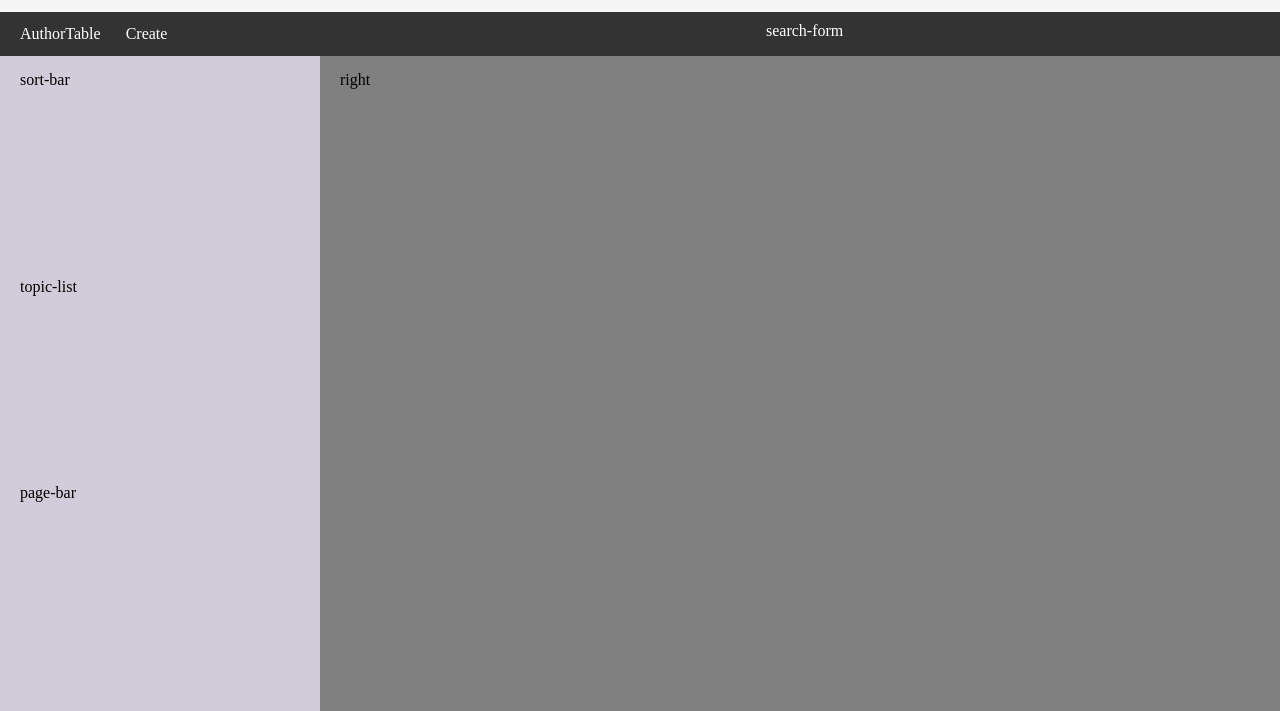
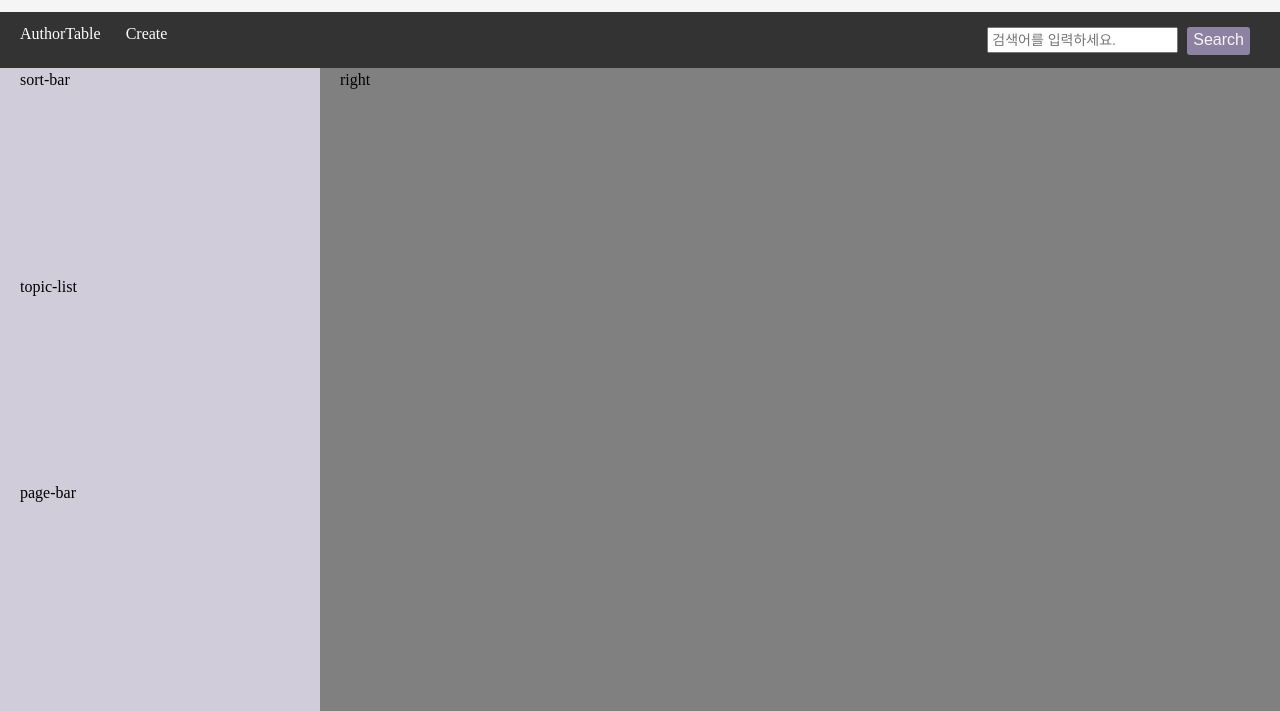
Before and after one commit to hayjo/webn, a plain HTML site: page index.html in a window 1280 px wide. Shown: the part 89-800 px from the top of the page. Drawn offline with Linux system fonts and the light colour scheme.

Commit message:
UPDATE basic layout and CSS for .search-form

```diff
--- a/index.html
+++ b/index.html
@@ -63,6 +63,28 @@
 		margin: 0;
 		padding: 10px;
 	}
+	.search-form {
+		padding-right: 20px;
+		text-align: right;
+	}
+
+	.search-bar {
+		font-size: 14px;
+		margin: 5px;
+		padding: 3px;
+	}
+	.search-button {
+		background: #8E82A2;
+		border: none;
+		border-radius: 3px;
+		color: whitesmoke;
+		cursor: pointer;
+		font-size: 16px;
+		padding: 4px 6px 6px 6px;
+	}
+	.search-button:hover {
+		background-color: #A59BB5;
+	}
 	</style>
 	<script>
 	var hash_title = location.hash.replace("!", "").replace("#", "");
@@ -110,7 +132,12 @@
 			  <li class="content-edit">Delete</li>
 		  </ul>
 		</div>
-        <div class="search-form">search-form</div>
+        <div class="search-form">
+			<form action="search" method="get">
+				<input type="text" class="search search-bar" name="query" placeholder="검색어를 입력하세요." value="">
+				<input type="submit" class="search search-button" value="Search">
+			</form>
+		  </div>
       </nav>
     </div>
     <div class="main">
```
